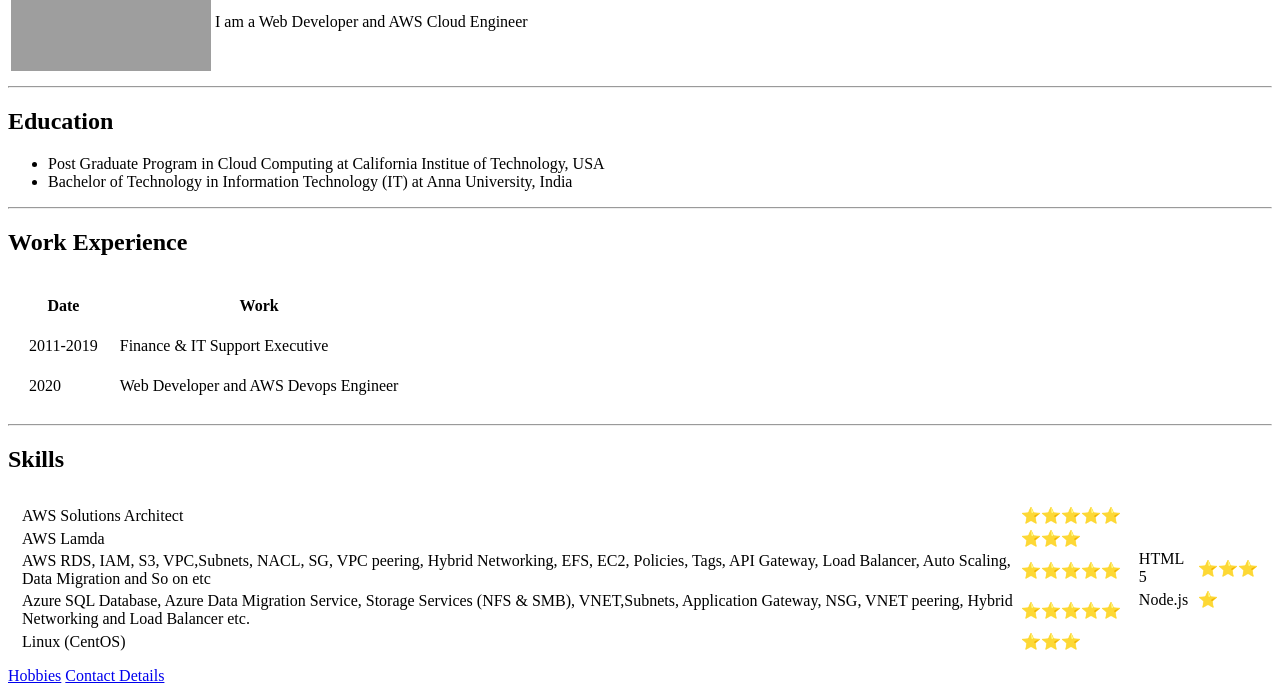
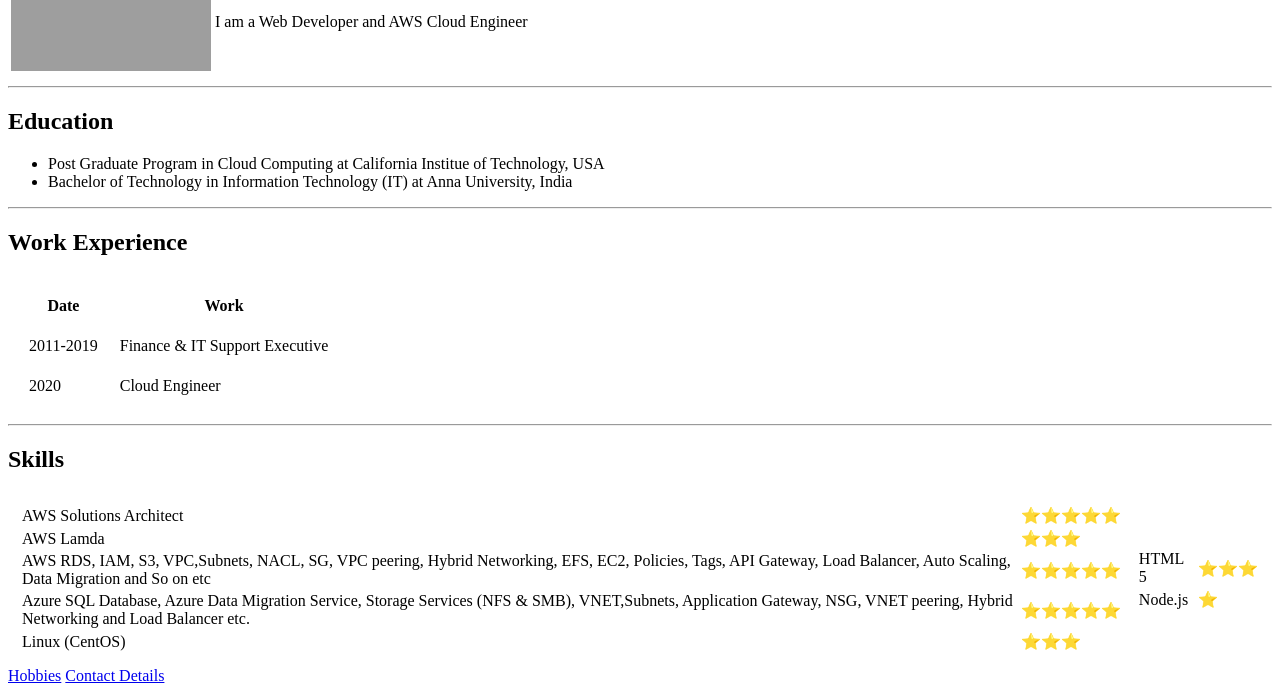
Before and after one commit to sheikdawood1/cv, a plain HTML site: page index.html in a window 1280 px wide. Shown: the part 140-833 px from the top of the page. Drawn offline with Linux system fonts and the light colour scheme; grey boxes are pictures that could not be loaded.

Commit message:
Update index.html

```diff
--- a/index.html
+++ b/index.html
@@ -44,7 +44,7 @@
     </tr>
     <tr>
       <td>2020</td>
-      <td>Web Developer and AWS Devops Engineer
+      <td>Cloud Engineer
       </td>
     </tr>
   </table>
```
